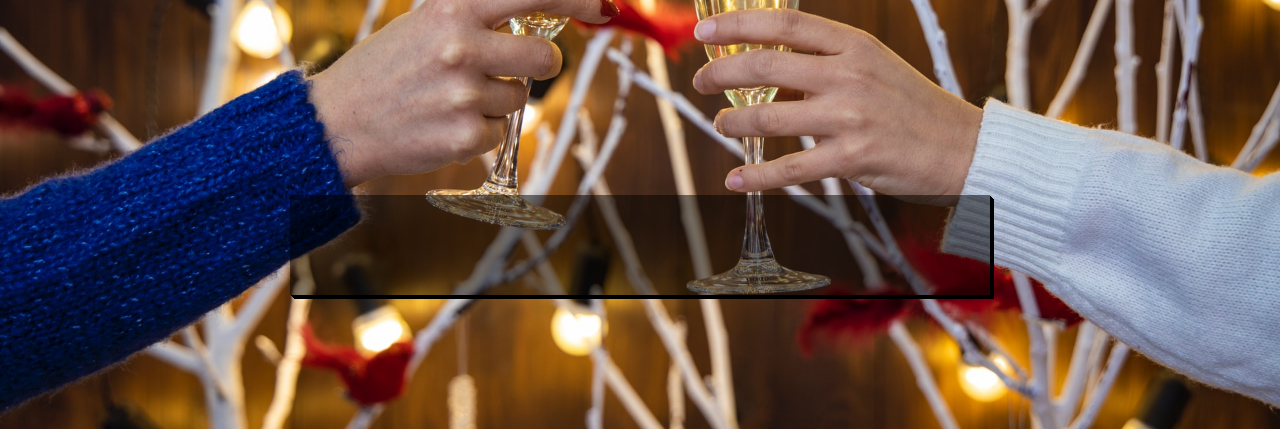
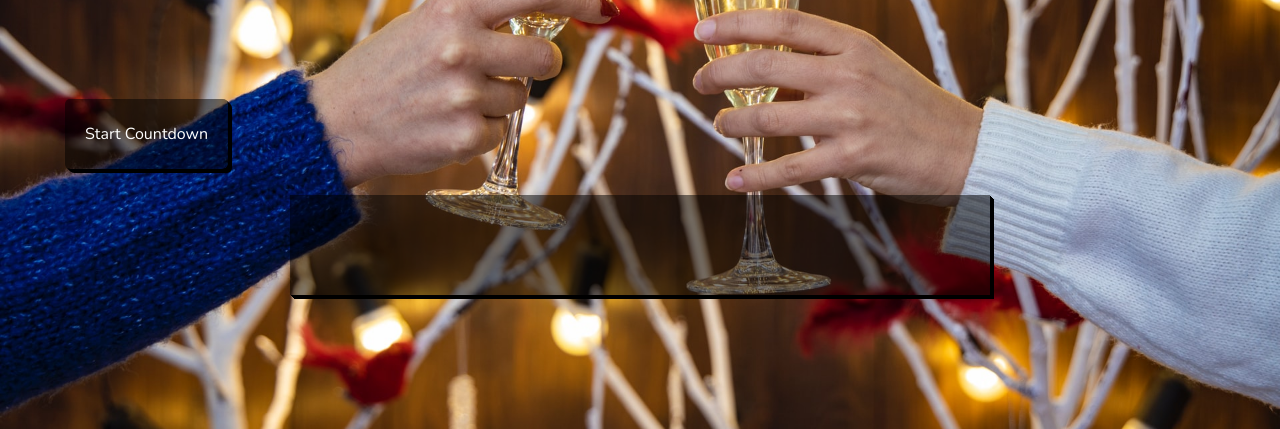
Before and after one commit to HimalayJungi/Trainee, a plain HTML site: page task6(1).html in a window 1280 px wide. Shown: the part 371-800 px from the top of the page. Drawn offline with nearby package versions, Linux system fonts and the light colour scheme.

Commit message:
Add files via upload

```diff
--- a/style.css
+++ b/style.css
@@ -55,6 +55,7 @@ p{
     background-attachment: fixed;
     background-position: center center;
     background-size: cover;
+
   }
 
   .wrapper {
@@ -89,3 +90,29 @@ p{
     color: white;
 
   }
+
+  #startButton{
+    padding: 10px 20px;
+    font-size: 16px;
+    cursor: pointer;
+    border: none;
+    background-color:rgba(0,0,0,0.5);;
+    color: white;
+    border-radius: 5px;
+    transition: background-color 0.3s ease;
+    box-shadow: 1px 1px 0px #000,
+    2px 2px 0px #000,
+    3px 3px 0px #000,
+    4px 4px 0px #000
+    ;
+    margin-top: 470px;
+    margin-left: 65px;
+    line-height: 50px;
+    width: ;
+
+    /* Makes the button slightly darker when hovered */
+    &:hover {
+        background-color: #0056b3;
+    }
+
+  }
```
